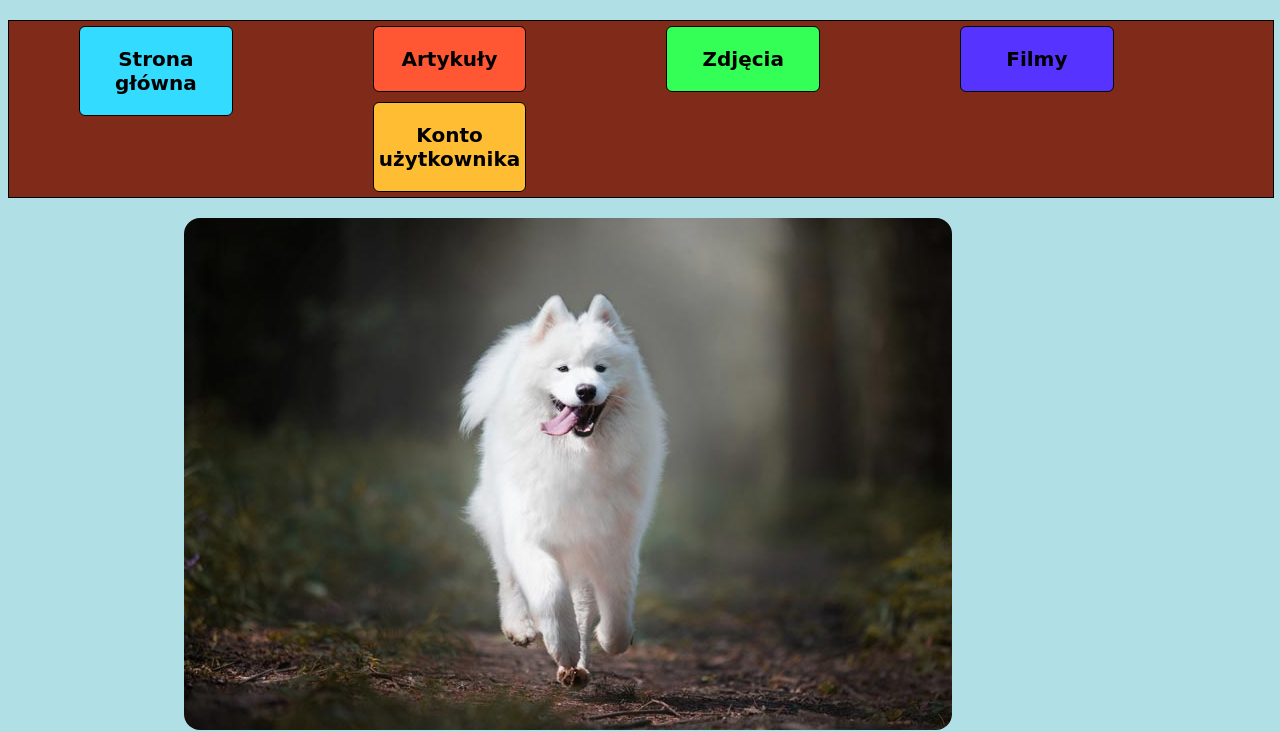
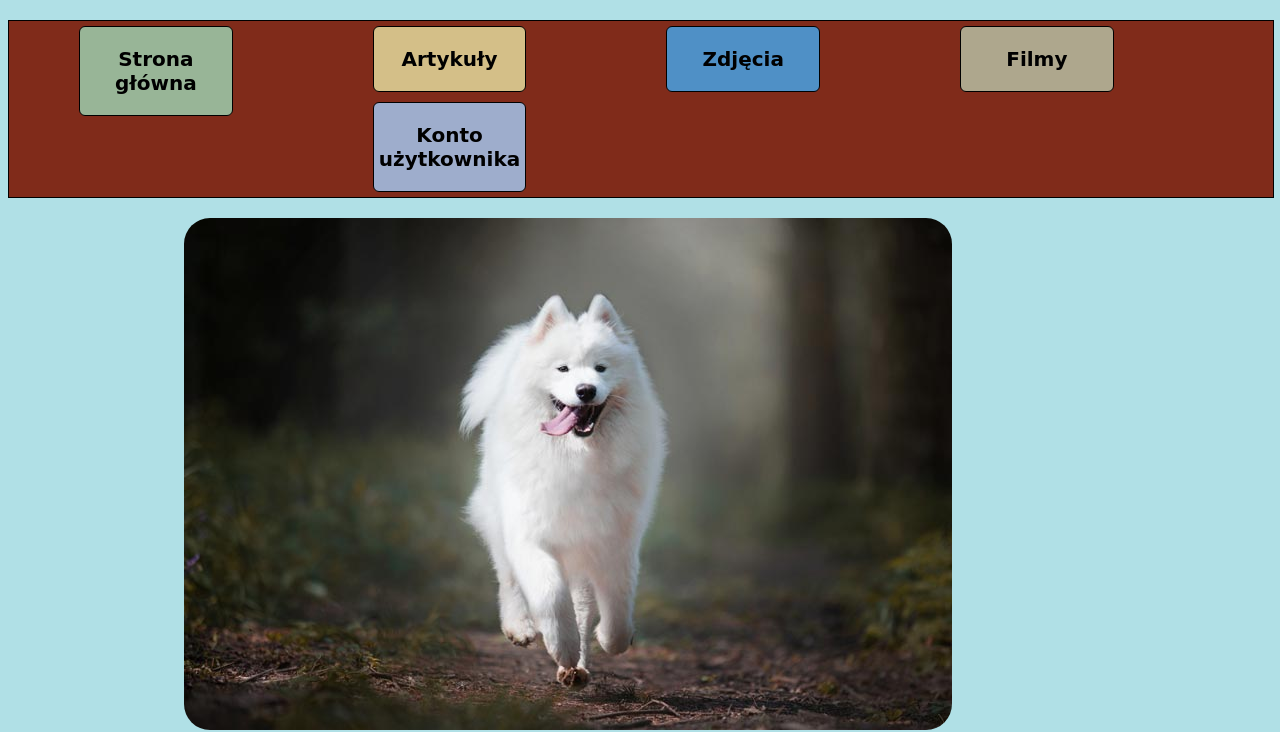
Before and after one commit to Vortex979/JakubPodsiadly.github.io, a plain HTML site: page index.html in a window 1280 px wide. Shown: the top 732 px of the page. Drawn offline with Linux system fonts and the light colour scheme; a web font is replaced by a local one.

Commit message:
Update index.html

```diff
--- a/index.html
+++ b/index.html
@@ -14,26 +14,26 @@
 </head>
 <body>
 <div class = "nav-bar">
-    <div class = "nav-element" style="background-color: #33DBFF;">
+    <div class = "nav-element" style="background-color: #98b597;">
         <p class="nav-element-text" >Strona główna</p>
     </div>
-    <div class = "nav-element" style="background-color: #FF5733;" >
+    <div class = "nav-element" style="background-color: #d4bf88;" >
         <p class="nav-element-text">Artykuły</p>
     </div>
-    <div class = "nav-element" style="background-color: #33FF57;">
+    <div class = "nav-element" style="background-color: #4f90c6;">
         <p class="nav-element-text">Zdjęcia</p>
     </div>
-    <div class = "nav-element" style="background-color: #5733FF;">
+    <div class = "nav-element" style="background-color: #aea78d;">
         <p class="nav-element-text">Filmy</p>
     </div>
-    <div class = "nav-element" style="background-color: #FFBD33;" >
+    <div class = "nav-element" style="background-color: #9eadcc;" >
         <p class="nav-element-text">Konto użytkownika</p>
     </div>
 </div>
 
 <div class = "page-content">
     <div class= "page-image">
-        <img src="samojed.jpg" width="768" height="512" alt="Samojed image" style="border-radius: 16px;">
+        <img src="samojed.jpg" width="768" height="512" alt="Samojed image" style="border-radius: 26px; ">
     </div>
     <div class= "page-text">
         <h1 class="title"> Pies Samojed </h1>
```
